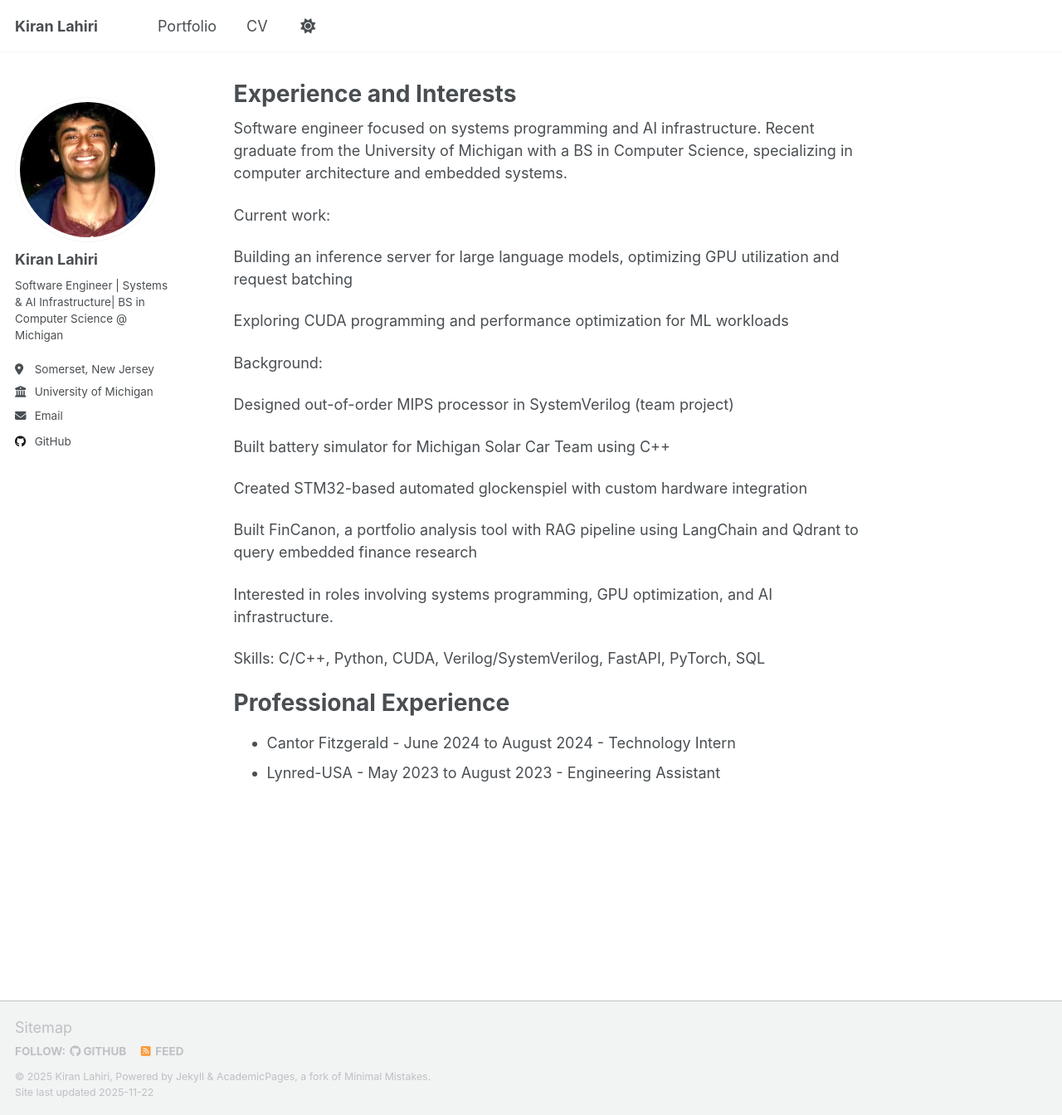
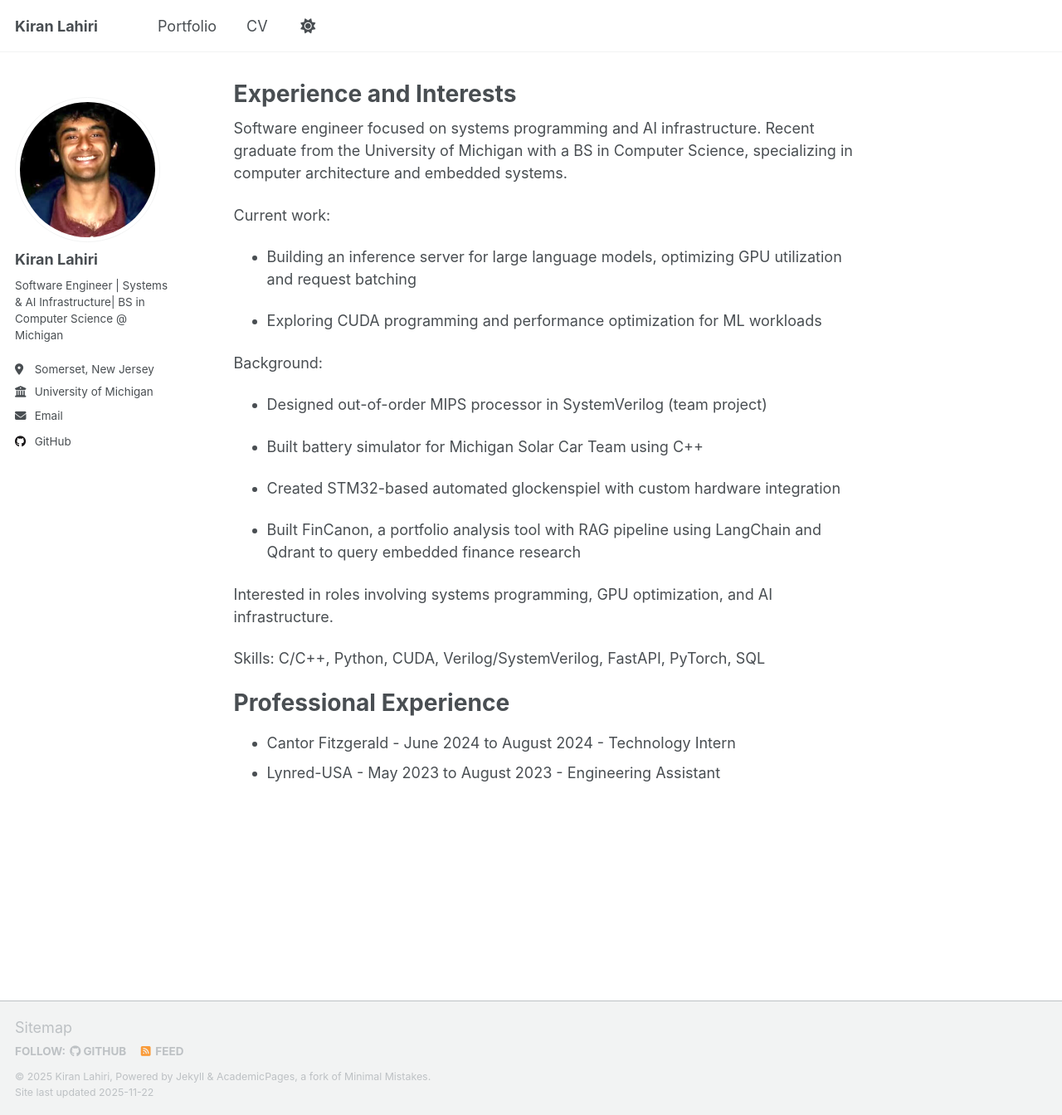
Before and after one commit to kiranlahiri/kiranlahiri.github.io, a Jekyll site: the page built from _pages/about.md, in a window 1280 px wide and 1344 px high. Shown: the whole window at 83% size. Built offline with Jekyll 4.4.1, drawn with Linux system fonts in a browser that asks for light colours; a script that is not in the unit is left out.

Commit message:
adding dashes

```diff
--- a/_pages/about.md
+++ b/_pages/about.md
@@ -11,20 +11,20 @@
 
 Current work:
 
-Building an inference server for large language models, optimizing GPU     utilization and request batching
+-   Building an inference server for large language models, optimizing GPU  utilization and request batching
 
-Exploring CUDA programming and performance optimization for ML workloads
+-   Exploring CUDA programming and performance optimization for ML workloads
 
 Background:
 
 
-Designed out-of-order MIPS processor in SystemVerilog (team project)
+-   Designed out-of-order MIPS processor in SystemVerilog (team project)
 
-Built battery simulator for Michigan Solar Car Team using C++
+-   Built battery simulator for Michigan Solar Car Team using C++
 
-Created STM32-based automated glockenspiel with custom hardware integration
+-   Created STM32-based automated glockenspiel with custom hardware integration
 
-Built FinCanon, a portfolio analysis tool with RAG pipeline using LangChain and Qdrant to query embedded finance research
+-   Built FinCanon, a portfolio analysis tool with RAG pipeline using LangChain and Qdrant to query embedded finance research
 
 Interested in roles involving systems programming, GPU optimization, and AI infrastructure.
 
```
